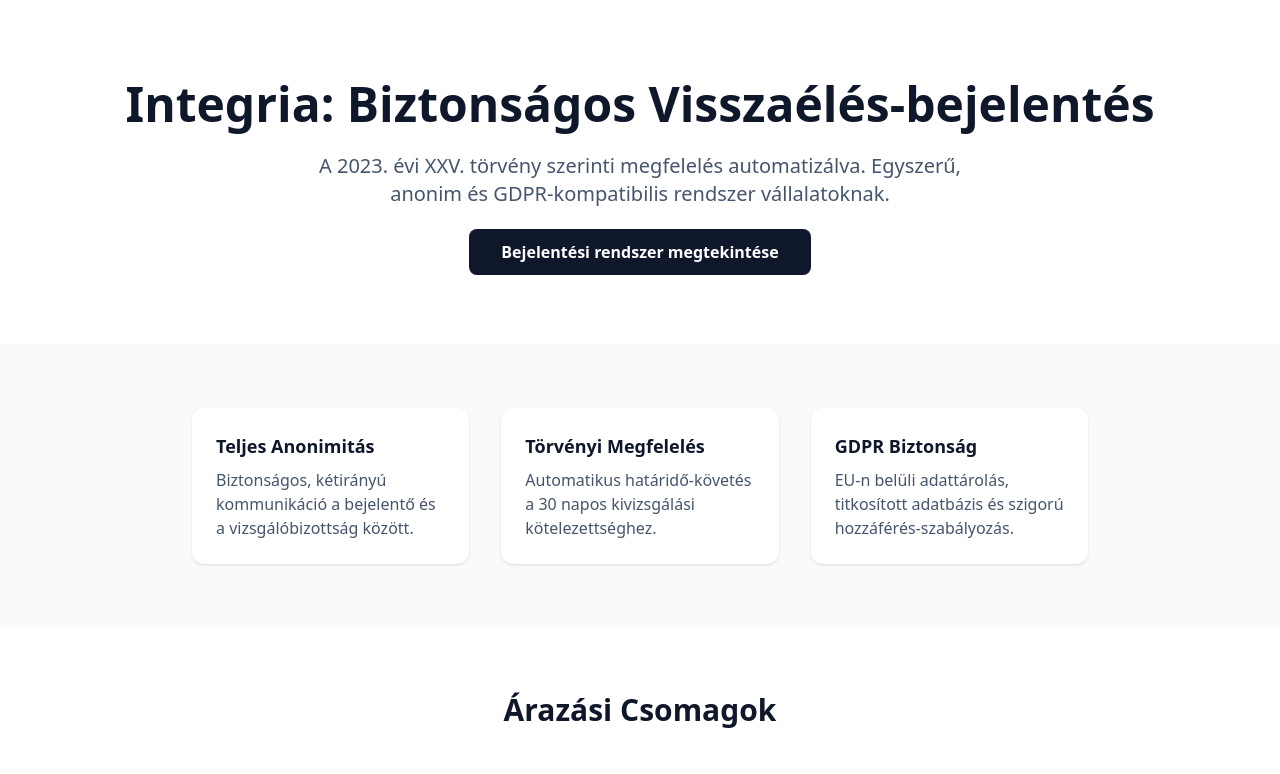
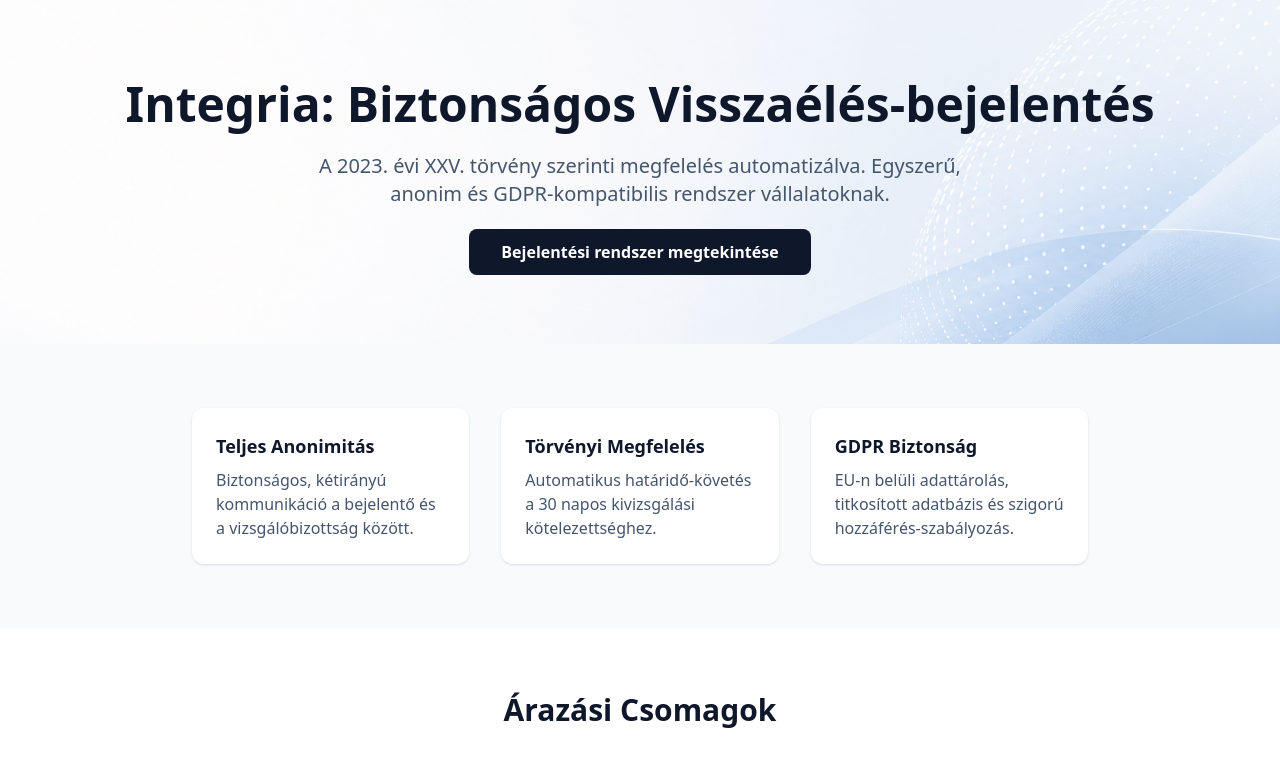
Before and after one commit to palyikris/integria_frontend, a React (Vite) app in the folder client/: page / in a window 1280 px wide. Shown: the top 774 px of the page. Built offline with nearby package versions, Linux system fonts and the light colour scheme; no server answers.

Commit message:
feat: add hero image and enhance Landing section with content

```diff
--- a/client/src/Landing.tsx
+++ b/client/src/Landing.tsx
@@ -2,13 +2,19 @@
   return (
     <div className="bg-white text-slate-900">
       {/* Hero Section */}
-      <section className="py-20 px-6 text-center">
+      <section className="py-20 px-6 text-center relative overflow-hidden">
+        <img
+          src="/hero.png"
+          alt="Biztonságos visszaélés-bejelentés illusztráció"
+          className="mx-auto mb-8  top-0 w-full absolute left-1/2 transform -translate-x-1/2 z-0 pointer-events-none select-none"
+        />
+        <div className="relative z-10">
           <h1 className="text-5xl font-extrabold mb-6">
             Integria: Biztonságos Visszaélés-bejelentés
           </h1>
           <p className="text-xl text-slate-600 mb-8 max-w-2xl mx-auto">
-          A 2023. évi XXV. törvény szerinti megfelelés automatizálva. Egyszerű,
-          anonim és GDPR-kompatibilis rendszer vállalatoknak.
+            A 2023. évi XXV. törvény szerinti megfelelés automatizálva.
+            Egyszerű, anonim és GDPR-kompatibilis rendszer vállalatoknak.
           </p>
           <a
             href="/portal"
@@ -16,6 +22,7 @@
           >
             Bejelentési rendszer megtekintése
           </a>
+        </div>
       </section>
 
       {/* Features Grid */}
@@ -66,7 +73,8 @@
             <h3 className="text-xl font-bold mb-2">Nagyvállalat</h3>
             <p className="text-3xl font-bold mb-4">Egyedi</p>
             <p className="text-slate-600 mb-6 text-sm">
-              Közép- és nagyvállalkozásoknak. Egyedi igények és arculat, prioritásos támogatás, oktatási anyagok, onboarding call
+              Közép- és nagyvállalkozásoknak. Egyedi igények és arculat,
+              prioritásos támogatás, oktatási anyagok, onboarding call
             </p>
           </div>
         </div>
```
Also changed, not shown: client/public/hero.png (added). Lines whose indentation alone changed are shown as unchanged.
